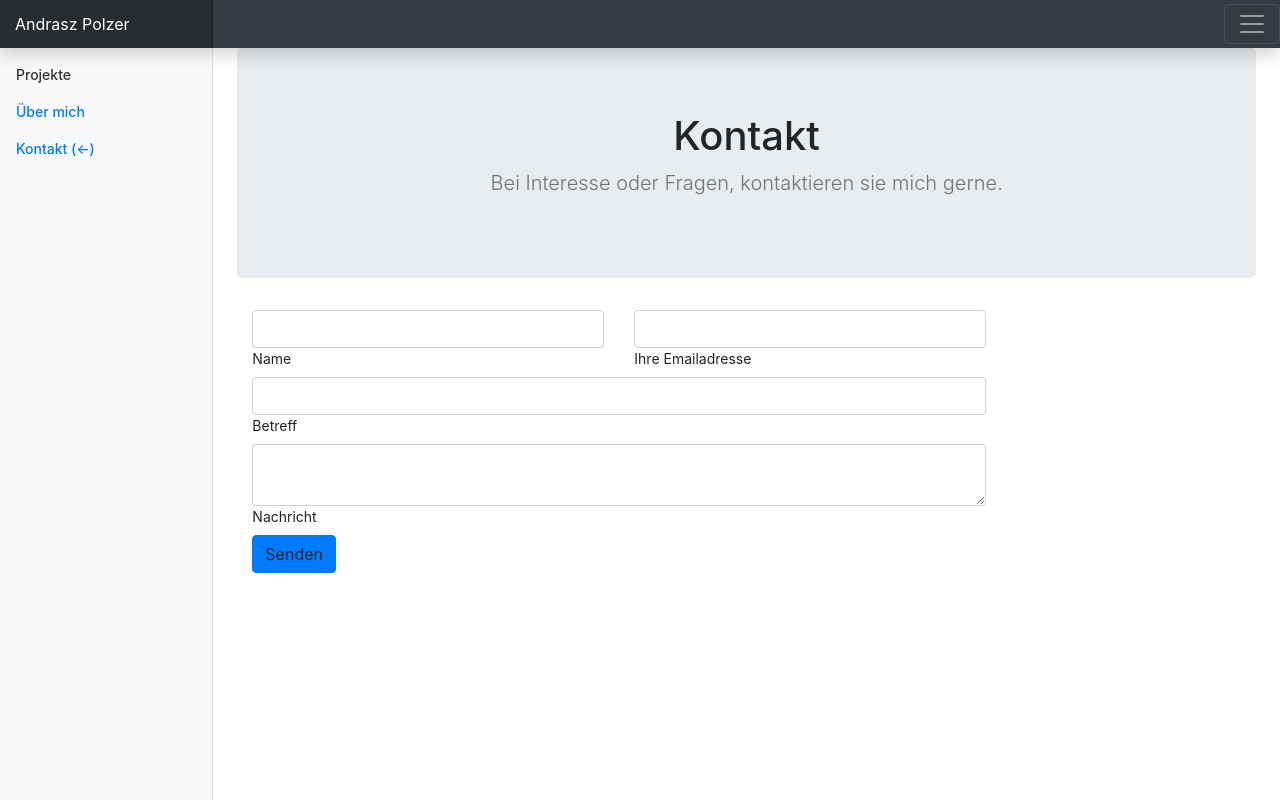
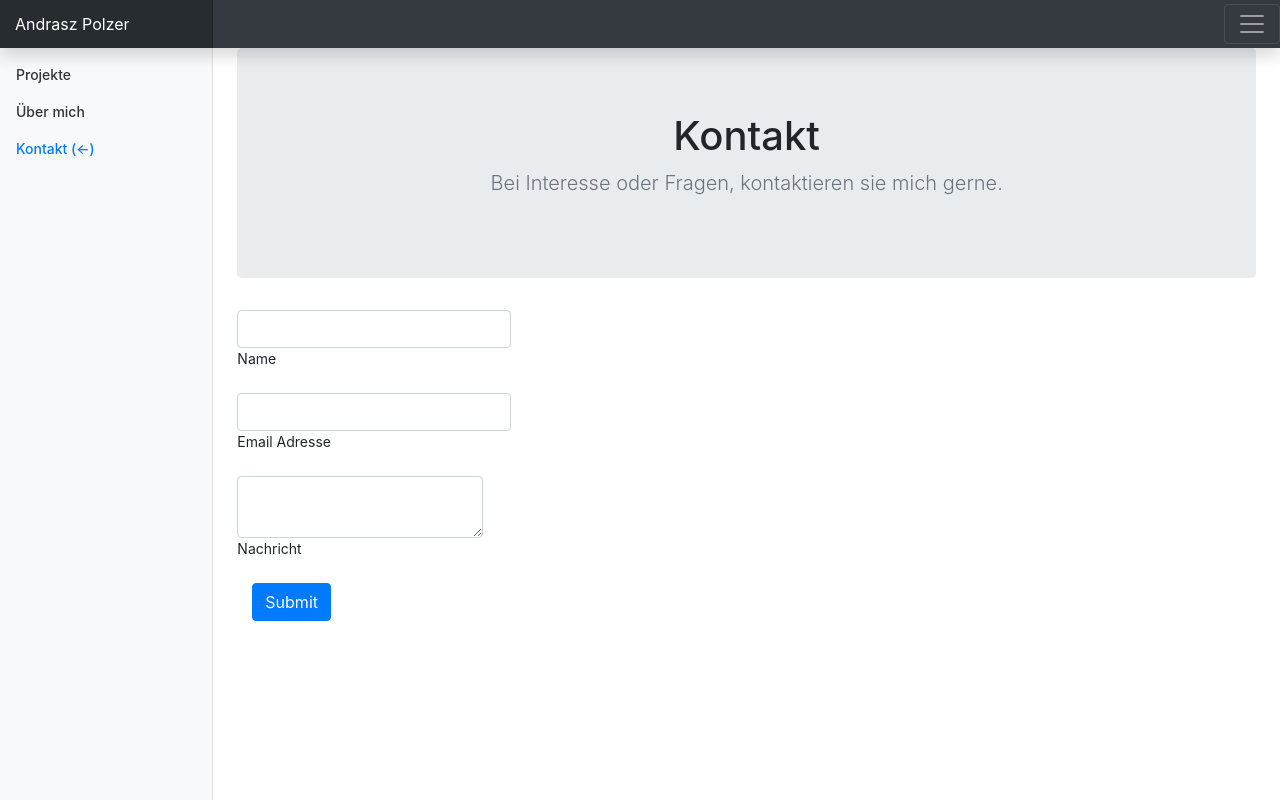
Before and after one commit to Py10t/homepage, a Django app: page /contactme/ in a window 1280 px wide. Run offline with Django 3.2, Linux system fonts and the light colour scheme; some libraries are stand-ins or nearby versions.

Commit message:
contact page rdy
still only console output of email, needs to be fixed to smtp output instead of console in settings

```diff
--- a/homepage/settings.py
+++ b/homepage/settings.py
@@ -123,3 +123,5 @@ STATIC_URL = '/static/'
 
 # Activate Django-Heroku.
 django_heroku.settings(locals())
+
+EMAIL_BACKEND = 'django.core.mail.backends.console.EmailBackend'
--- /dev/null
+++ b/index/forms.py
@@ -0,0 +1,13 @@
+from django import forms
+
+from django.contrib.auth.forms import UserCreationForm, AuthenticationForm
+from django.contrib.auth.models import User
+
+class contact_form(forms.Form):
+    contact_name = forms.CharField(label='Name', max_length=255)
+    contact_email = forms.EmailField()
+    contact_message = forms.CharField(
+        label='Nachricht',
+        required=True,
+        widget=forms.Textarea
+    )
--- a/index/templates/index/about.html
+++ b/index/templates/index/about.html
@@ -37,7 +37,7 @@
                 </a>
               </li>
               <li class="nav-item">
-                <a class="nav-link active" href="{% url 'index:contact' %}">
+                <a class="nav-link" href="{% url 'index:contact' %}">
                   Kontakt
                 </a>
               </li>
--- a/index/templates/index/contact.html
+++ b/index/templates/index/contact.html
@@ -33,7 +33,7 @@
                 </a>
               </li>
               <li class="nav-item">
-                <a class="nav-link active" href="{% url 'index:about' %}">
+                <a class="nav-link" href="{% url 'index:about' %}">
                   Über mich
                 </a>
               </li>
@@ -62,63 +62,43 @@
 
                     <!--Grid column-->
                     <div class="col-md-9 mb-md-0 mb-5">
-                        <form id="contact-form" name="contact-form" action="mail.php" method="POST">
+                        <form id="contact-form" name="contact-form" action="" method="POST">
+                          {% csrf_token %}
 
                             <!--Grid row-->
                             <div class="row">
 
                                 <!--Grid column-->
-                                <div class="col-md-6">
-                                    <div class="md-form mb-0">
-                                        <input type="text" id="name" name="name" class="form-control">
-                                        <label for="name" class="">Name</label>
-                                    </div>
-                                </div>
+                              <div class="form-group">
+                                  <input type="text" id='id_contact_name' name="contact_name"  class="form-control">
+                                  <label for='id_contact_name'>Name</label>
+                              </div>
                                 <!--Grid column-->
-
-                                <!--Grid column-->
-                                <div class="col-md-6">
-                                    <div class="md-form mb-0">
-                                        <input type="text" id="email" name="email" class="form-control">
-                                        <label for="email" class="">Ihre Emailadresse</label>
-                                    </div>
-                                </div>
-                                <!--Grid column-->
-
                             </div>
-                            <!--Grid row-->
 
                             <!--Grid row-->
                             <div class="row">
-                                <div class="col-md-12">
-                                    <div class="md-form mb-0">
-                                        <input type="text" id="subject" name="subject" class="form-control">
-                                        <label for="subject" class="">Betreff</label>
-                                    </div>
-                                </div>
+                                <!--Grid column-->
+                              <div class="form-group">
+                                  <input type="email" id='id_contact_email' name="contact_email"  class="form-control">
+                                  <label for='id_contact_email'>Email Adresse</label>
+                              </div>
+                                <!--Grid column-->
                             </div>
-                            <!--Grid row-->
 
                             <!--Grid row-->
                             <div class="row">
+                                <!--Grid column-->
+                              <div class="form-group">
+                                <textarea type="text" id='id_contact_message' name="contact_message"  class="form-control"></textarea>
+                                  <label for='id_contact_message'>Nachricht</label>
+                              </div>
+                                <!--Grid column-->
+                            </div>
 
-                                <!--Grid column-->
-                                <div class="col-md-12">
-
-                                    <div class="md-form">
-                                        <textarea type="text" id="message" name="message" rows="2" class="form-control md-textarea"></textarea>
-                                        <label for="message">Nachricht</label>
-                                    </div>
-
-                                </div>
-                            </div>
-                            <!--Grid row-->
+                            <button class="btn btn-primary" type="submit">Submit</button>
 
                         </form>
-
-                        <div class="text-center text-md-left">
-                            <a class="btn btn-primary" onclick="document.getElementById('contact-form').submit();">Senden</a>
-                        </div>
                         <div class="status"></div>
                     </div>
                 </div>
--- a/index/templates/index/index.html
+++ b/index/templates/index/index.html
@@ -133,7 +133,7 @@
                 </a>
               </li>
               <li class="nav-item">
-                <a class="nav-link active" href="{% url 'index:contact' %}">
+                <a class="nav-link" href="{% url 'index:contact' %}">
                   Kontakt
                 </a>
               </li>
--- a/index/urls.py
+++ b/index/urls.py
@@ -1,4 +1,5 @@
 from django.urls import path
+from django.conf.urls import url
 
 from . import views
 
--- a/index/views.py
+++ b/index/views.py
@@ -1,13 +1,34 @@
 from django.shortcuts import render
 from django.http import HttpResponse
+from .forms import contact_form
+from django.core.mail import send_mail, BadHeaderError
+from django.shortcuts import redirect
 
-import datetime
 
 def index(request):
     return render(request, 'index/index.html')
 
+
 def about(request):
     return render(request, 'index/about.html')
 
+
+# def contact(request):
+#     return render(request, 'index/contact.html')
+
 def contact(request):
-    return render(request, 'index/contact.html')
+    if request.method == 'GET':
+        form = contact_form()
+    else:
+        form = contact_form(request.POST)
+        if form.is_valid():
+            contact_name = form.cleaned_data['contact_name']
+            contact_email = form.cleaned_data['contact_email']
+            contact_message = form.cleaned_data['contact_message']
+            try:
+                send_mail(contact_name, contact_message, contact_email, ['a-economic@gmx.de'])
+            except BadHeaderError:
+                return HttpResponse('Invalid header found.')
+            return HttpResponse('Success! Thank you for your message.')
+
+    return render(request, "index/contact.html", {'form': form})
```
